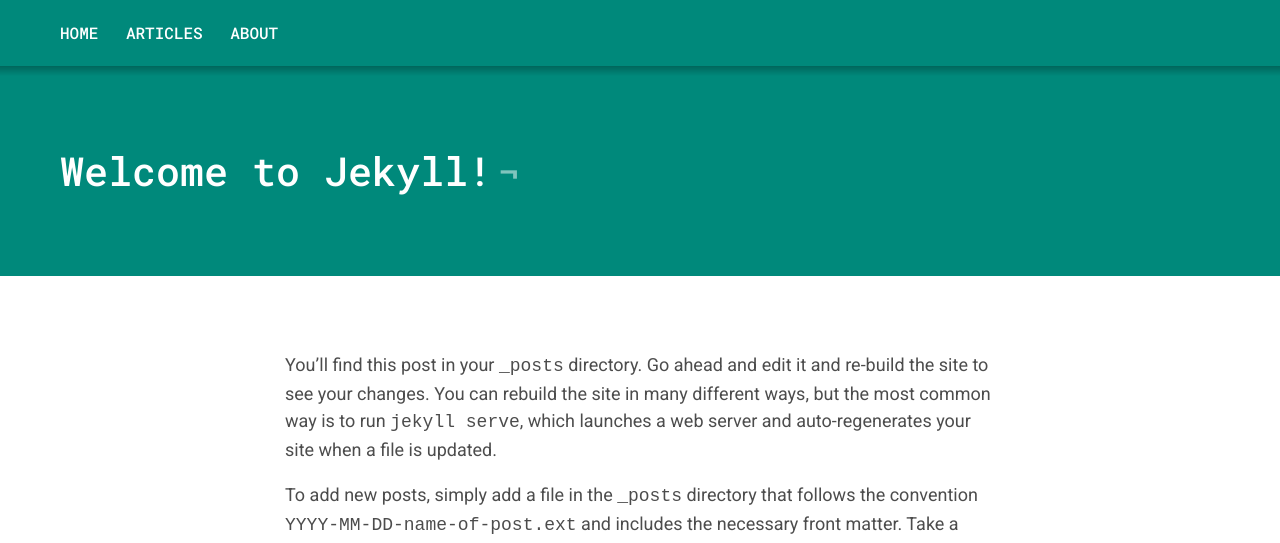
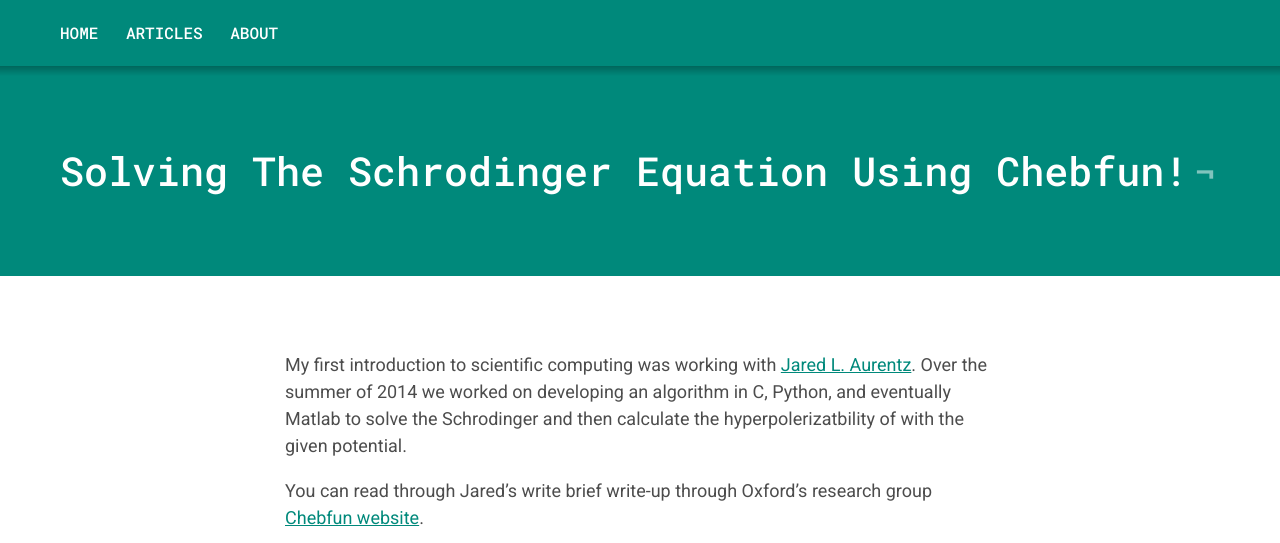
Before and after one commit to johnnydevriese/johnnydevriese.github.io, a Jekyll site: the page built from _posts/2014-09-01-solving-the-schrodinger-equation-using-chebfun.markdown, in a window 1280 px wide and 1314 px high. Shown: the top 543 px of the window. Built offline with Jekyll 4.4.1, drawn with Linux system fonts in a browser that asks for light colours; some of the changed text lies outside the part shown.

Commit message:
added profile photo and created chebyshev post.

```diff
--- a/_pages/about.markdown
+++ b/_pages/about.markdown
@@ -4,4 +4,6 @@
 permalink: /about/
 ---
 
-Hi, my name is Johnny ~~Minor~~ Devriese.
+![johnny](img/johnny.jpg)
+
+Hi, my name is Johnny ~~Minor~~ Devriese. I graduated in spring 2017 with a B.S. in Physics from Washington State University.
--- a/_posts/2015-12-01-welcome-to-jekyll.markdown
+++ b/_posts/2014-09-01-solving-the-schrodinger-equation-using-chebfun.markdown
@@ -1,9 +1,28 @@
 ---
 layout: post
-title:  "Welcome to Jekyll!"
-date:   2015-12-01 18:52:21 -0500
-categories: jekyll update
+title:  "Solving The Schrodinger Equation Using Chebfun!"
+date:   2014-09-01 18:52:21 -0500
+categories: chebfun
 ---
+
+My first introduction to scientific computing was working with [Jared L. Aurentz][jared-github].
+Over the summer of 2014 we worked on developing an algorithm in C, Python, and eventually Matlab
+to solve the Schrodinger and then calculate the hyperpolerizatbility of with the given potential.
+
+You can read through Jared's write brief write-up through Oxford's research group [Chebfun website][chebfun-writeup].
+
+
+I hope to put my significantly longer write up along with all of the code on GitHub soon!
+
+
+[chebfun-writeup]: http://www.chebfun.org/examples/ode-eig/OpticalResponse.html
+[jared-github]: https://github.com/jaurentz
+
+
+Here's a plot from Wikipedia of the first five chebyshev polynomials.
+![Chebyshev Polynomials are fun](https://upload.wikimedia.org/wikipedia/commons/thumb/5/5c/Chebyshev_Polynomials_of_the_First_Kind.svg/640px-Chebyshev_Polynomials_of_the_First_Kind.svg.png?1498838992669 "Chebyshev polynomials are fun!")
+
+<!--
 You’ll find this post in your `_posts` directory. Go ahead and edit it and re-build the site to see your changes. You can rebuild the site in many different ways, but the most common way is to run `jekyll serve`, which launches a web server and auto-regenerates your site when a file is updated.
 
 To add new posts, simply add a file in the `_posts` directory that follows the convention `YYYY-MM-DD-name-of-post.ext` and includes the necessary front matter. Take a look at the source for this post to get an idea about how it works.
@@ -23,3 +42,4 @@
 [jekyll-docs]: http://jekyllrb.com/docs/home
 [jekyll-gh]:   https://github.com/jekyll/jekyll
 [jekyll-talk]: https://talk.jekyllrb.com/
+-->
```
Also changed, not shown: index.markdown (+7 -1 lines), _posts/img/johnny.JPG (added), _posts/img/johnny.jpg (added), 6 other files.
